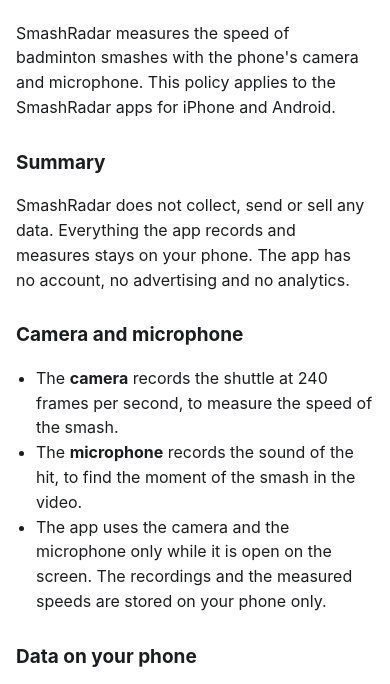
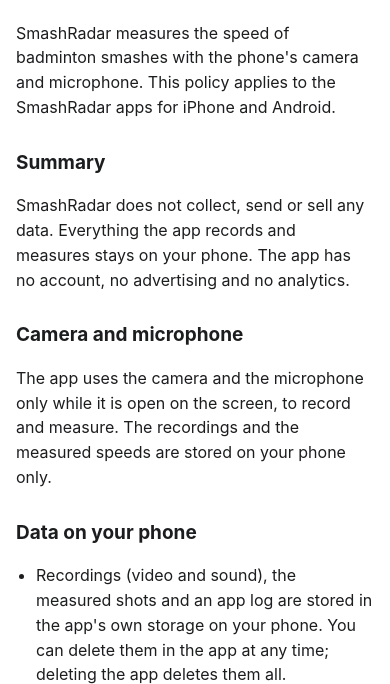
Before and after one commit to loislo/policies, a plain HTML site: page smashradar/privacy-policy.html in a window 390 px wide. Shown: the part 151-835 px from the top of the page. Drawn offline with Linux system fonts and the light colour scheme.

Commit message:
SmashRadar privacy policy: shorter camera and microphone section
Claude-Session: https://claude.ai/code/session_01GotCZeToBw6vfjdZMEaNXX

```diff
--- a/smashradar/privacy-policy.html
+++ b/smashradar/privacy-policy.html
@@ -30,12 +30,8 @@ SmashRadar apps for iPhone and Android.</p>
 The app has no account, no advertising and no analytics.</p>
 
 <h2>Camera and microphone</h2>
-<ul>
-  <li>The <strong>camera</strong> records the shuttle at 240 frames per second, to measure the speed of the smash.</li>
-  <li>The <strong>microphone</strong> records the sound of the hit, to find the moment of the smash in the video.</li>
-  <li>The app uses the camera and the microphone only while it is open on the screen. The recordings and the
-      measured speeds are stored on your phone only.</li>
-</ul>
+<p>The app uses the camera and the microphone only while it is open on the screen, to record and measure. The
+recordings and the measured speeds are stored on your phone only.</p>
 
 <h2>Data on your phone</h2>
 <ul>
```
